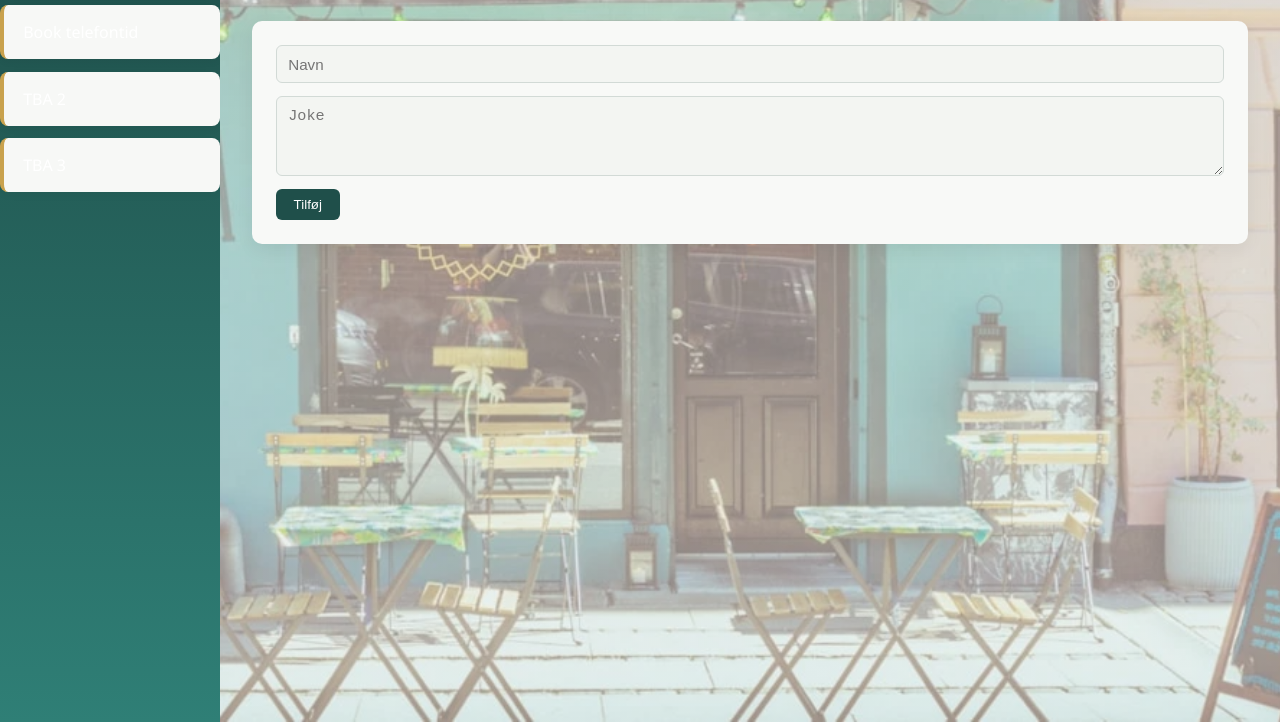
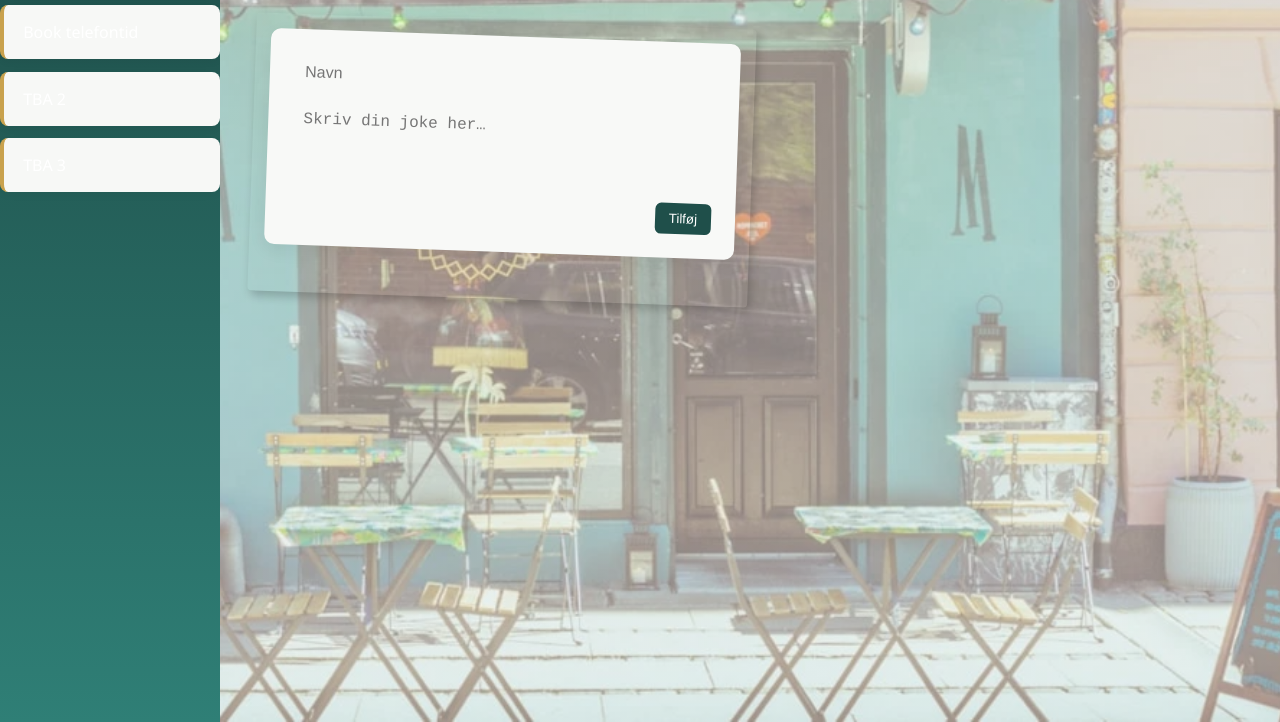
Before and after one commit to Malthe-kea/carsten-frontend, a plain HTML site: page index.html in a window 1280 px wide. Both pictures are taken after a click on the item "Oneliners". Shown: the part 78-800 px from the top of the page. Drawn offline with Linux system fonts and the light colour scheme; no server answers.

Commit message:
frontend-baby!

```diff
--- a/Javascript/Api/onelinerApi.js
+++ b/Javascript/Api/onelinerApi.js
@@ -1,4 +1,4 @@
-const BASE_URL = "/api/oneliners";
+const BASE_URL = "api/oneliners";
 
 export class OneLinerApi {
 
--- a/Javascript/Modules/onelinerView.js
+++ b/Javascript/Modules/onelinerView.js
@@ -20,6 +20,9 @@ export class OnelinerView {
     }
 
     createForm() {
+        const wrapper = document.createElement("div");
+        wrapper.classList.add("postit", "postit-large");
+
         this.form = document.createElement("form");
 
         this.nameInput = document.createElement("input");
@@ -27,7 +30,7 @@ export class OnelinerView {
         this.nameInput.required = true;
 
         this.descInput = document.createElement("textarea");
-        this.descInput.placeholder = "Joke";
+        this.descInput.placeholder = "Skriv din joke her…";
         this.descInput.required = true;
 
         const button = document.createElement("button");
@@ -36,8 +39,10 @@ export class OnelinerView {
         this.form.append(this.nameInput, this.descInput, button);
         this.form.addEventListener("submit", (e) => this.createOneLiner(e));
 
-        this.container.appendChild(this.form);
+        wrapper.appendChild(this.form);
+        this.container.appendChild(wrapper);
     }
+
 
     createList() {
         this.board = document.createElement("div");
--- a/style.css
+++ b/style.css
@@ -217,6 +217,52 @@ li span {
     font-size: 0.95rem;
 }
 
+.postit-large {
+    width: 100%;
+    max-width: 500px;
+    min-height: 250px;
+    margin-bottom: 30px;
+    transform: rotate(-1deg);
+}
+
+.postit-large form {
+    display: flex;
+    flex-direction: column;
+    gap: 10px;
+}
+
+.postit-large input,
+.postit-large textarea {
+    border: none;
+    background: transparent;
+    font-size: 1rem;
+    resize: none;
+    outline: none;
+}
+
+.postit-large textarea {
+    flex-grow: 1;
+}
+
+.postit-large button {
+    align-self: flex-end;
+    padding: 8px 14px;
+    border: none;
+    cursor: pointer;
+}
+
+.postit {
+    transition: transform 0.2s ease, box-shadow 0.2s ease;
+}
+
+.postit:hover {
+    transform: scale(1.05) rotate(0deg);
+    box-shadow: 6px 10px 20px rgba(0,0,0,0.3);
+    cursor: pointer;
+}
+
+
+
 
 /* ==============================
    SMALL SCREENS
```
